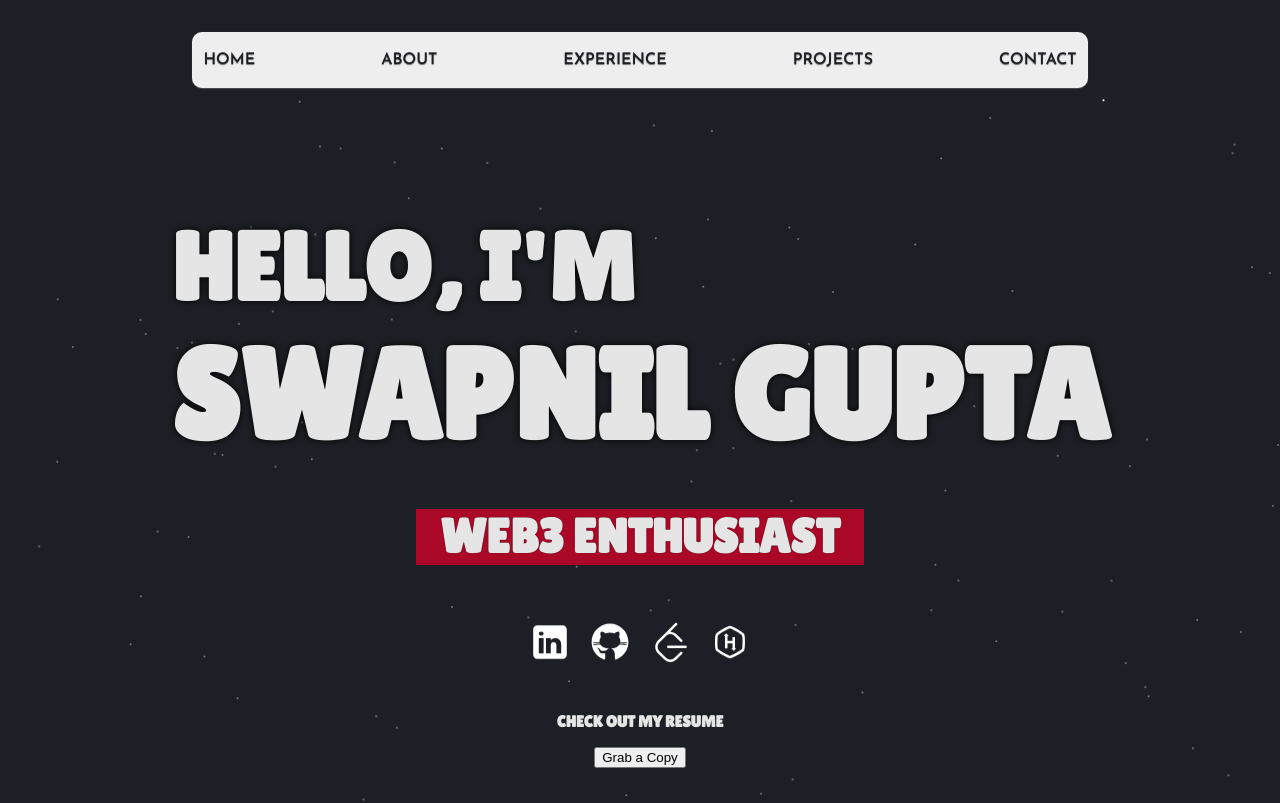
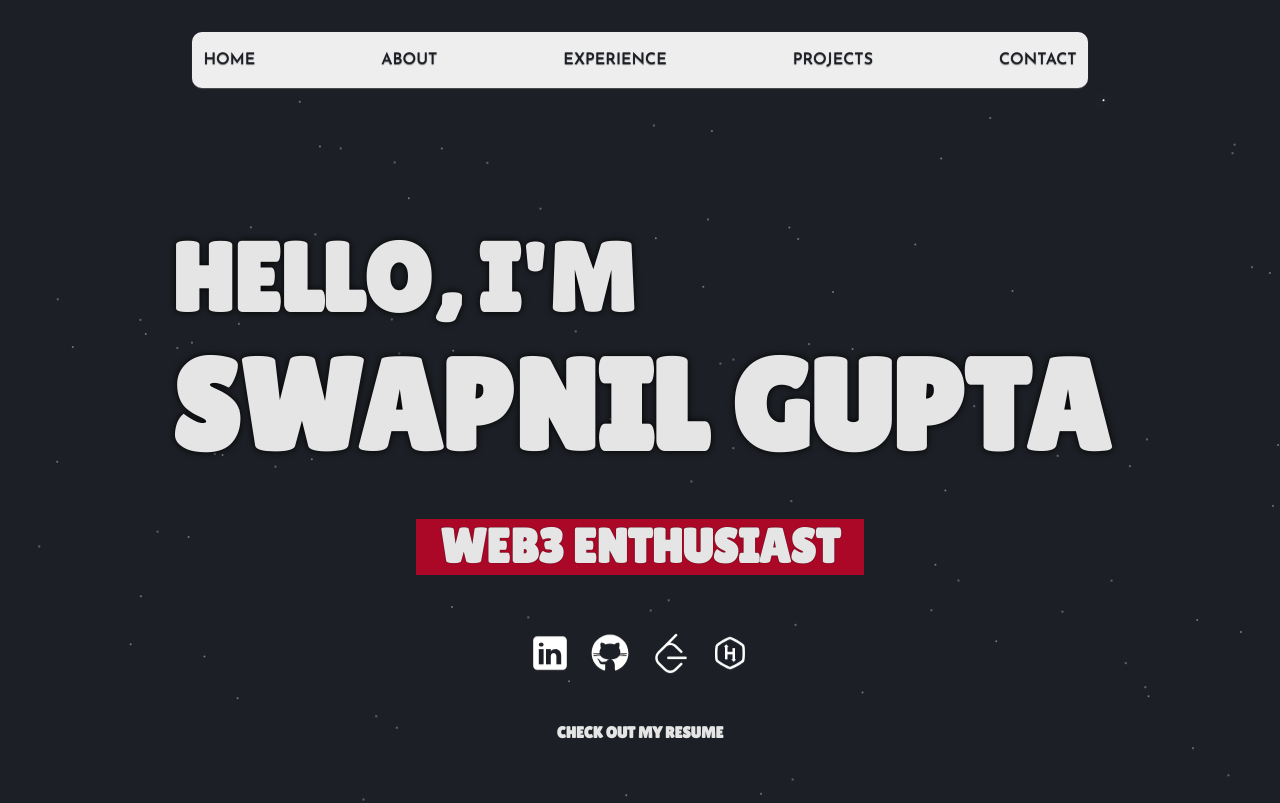
Before and after one commit to swapnilgupta14/Personal-Porfolio-using-Next.js, a Next.js app: page / in a window 1280 px wide. Shown: the top 803 px of the page. Built offline with nearby package versions, Linux system fonts and the light colour scheme; a web font is replaced by a local one.

Commit message:
Update Homepage.js

```diff
--- a/src/component/Homepage.js
+++ b/src/component/Homepage.js
@@ -114,9 +114,6 @@ const Homepage = () => {
                 </div>
                 <div className='button-wrapper'>
                     <p>Check Out my Resume</p>
-                    <button className="contact-button">
-                        Grab a Copy
-                    </button>
                 </div>
             </div>
         </div>
```
